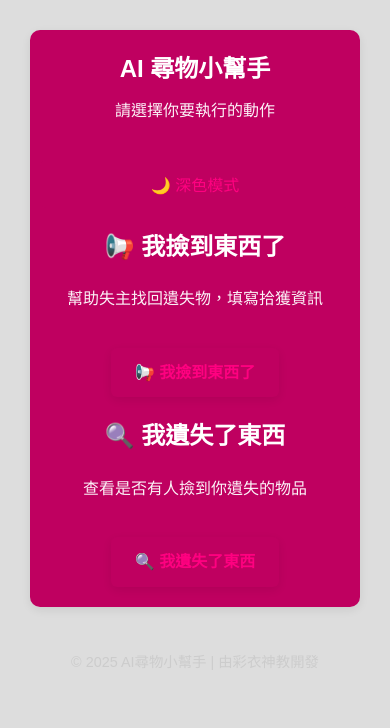
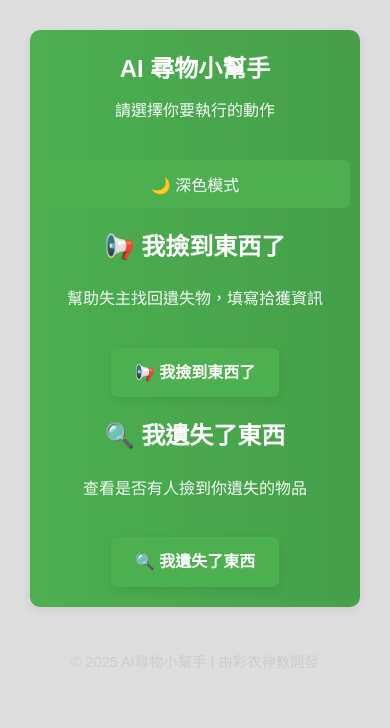
Before and after one commit to xun-0313/lost-found-apps, a Flask app: page / in a window 390 px wide. Shown: the top 728 px of the page. Run offline with Flask 3, Linux system fonts and the light colour scheme.

Commit message:
初始化專案

```diff
--- a/static/style.css
+++ b/static/style.css
@@ -2,8 +2,8 @@
 :root {
   --bg: #DDDDDD;
   --text: #333;
-  --primary: #bf0060;
-  --primary-dark: #bf0060;
+  --primary: #4CAF50;
+  --primary-dark: #45a049;
   --surface: #fff;
   --muted: #ccc;
   --shadow: 0 3px 10px rgba(0, 0, 0, 0.08);
@@ -23,7 +23,7 @@ body {
   margin-top: 20px;
   padding: 12px 24px;
   background-color: var(--primary);
-  color: #ff0080;
+  color: white;
   border: none;
   border-radius: 6px;
   font-size: 16px;
@@ -117,7 +117,7 @@ button {
   margin-top: 20px;
   padding: 12px 24px;
   background-color: var(--primary);
-  color: #ff0080;
+  color: white;
   border: none;
   border-radius: 6px;
   font-size: 16px;
@@ -240,7 +240,7 @@ button:hover {
   padding: 8px 16px;
   margin: 10px 0 0 0;
   background-color: var(--primary);
-  color: #ff0080;
+  color: white;
   border-radius: 6px;
   text-decoration: none;
   font-weight: bold;
@@ -258,7 +258,7 @@ button:hover {
   .option-button {
   padding: 12px 24px;
   background-color: var(--primary);
-  color: #ff0080;
+  color: white;
   border-radius: 6px;
   text-decoration: none;
   font-weight: bold;
```
